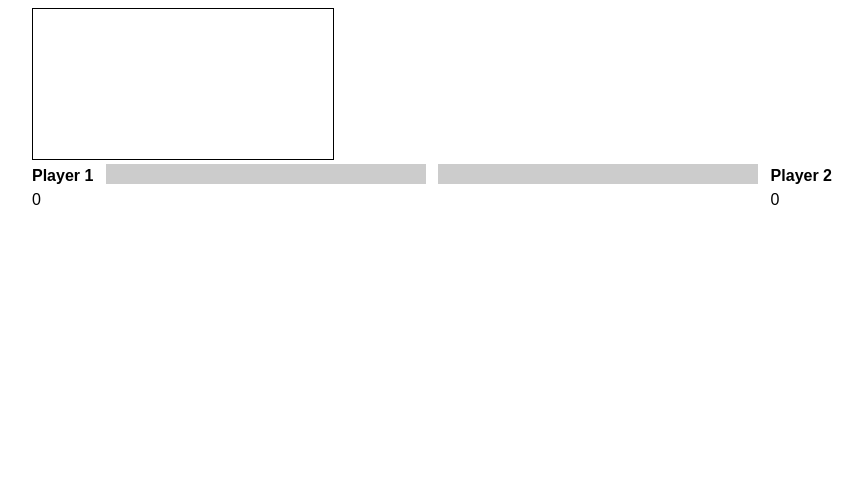
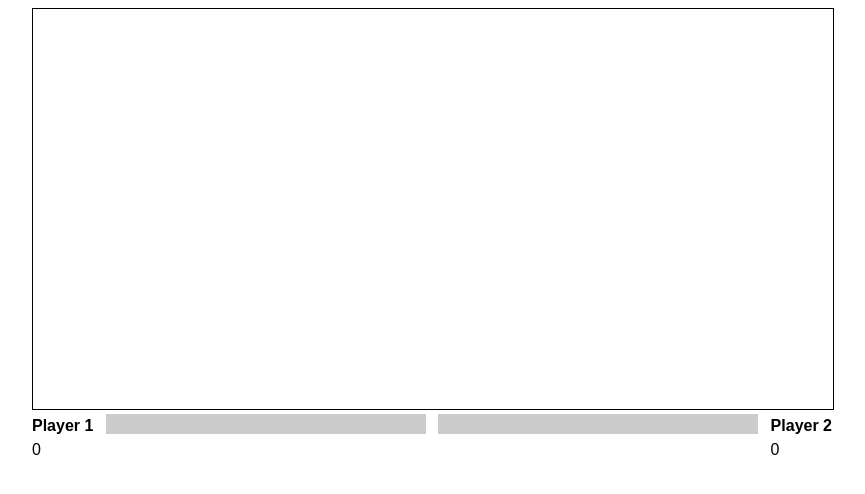
Before and after one commit to bmstu-iu9/utp2020-9-2d-game, a plain HTML site: page index.html in a window 1280 px wide. Shown: the whole page, without its empty margins (208-1073 px from the left). Drawn offline with Linux system fonts and the light colour scheme; files whose address does not match are found by name.

Commit message:
Update index.html

```diff
--- a/index.html
+++ b/index.html
@@ -2,7 +2,7 @@
 <html>
    <head>
       <title>Page Title</title>
-      <link href="C:\Users\Usser\Documents\Notes\file.css" rel="stylesheet">
+      <link href="file.css" rel="stylesheet">
       </style>
    </head>
    <body>
@@ -25,7 +25,7 @@
             </div>
          </div>
       </div>
-      <script src="C:\Users\Usser\Desktop\Новая папка (4)\script.js">
+      <script src="script.js">
 
       </script>
    </body>
```
